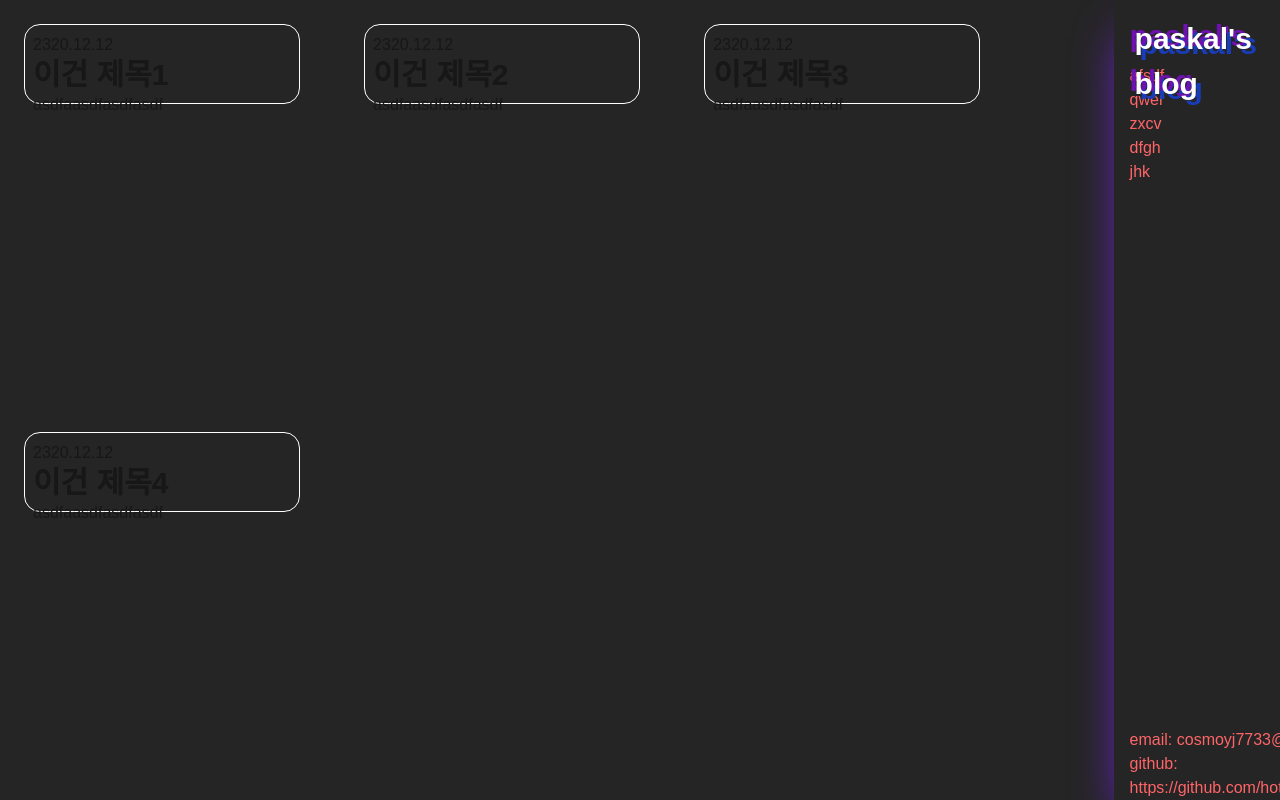
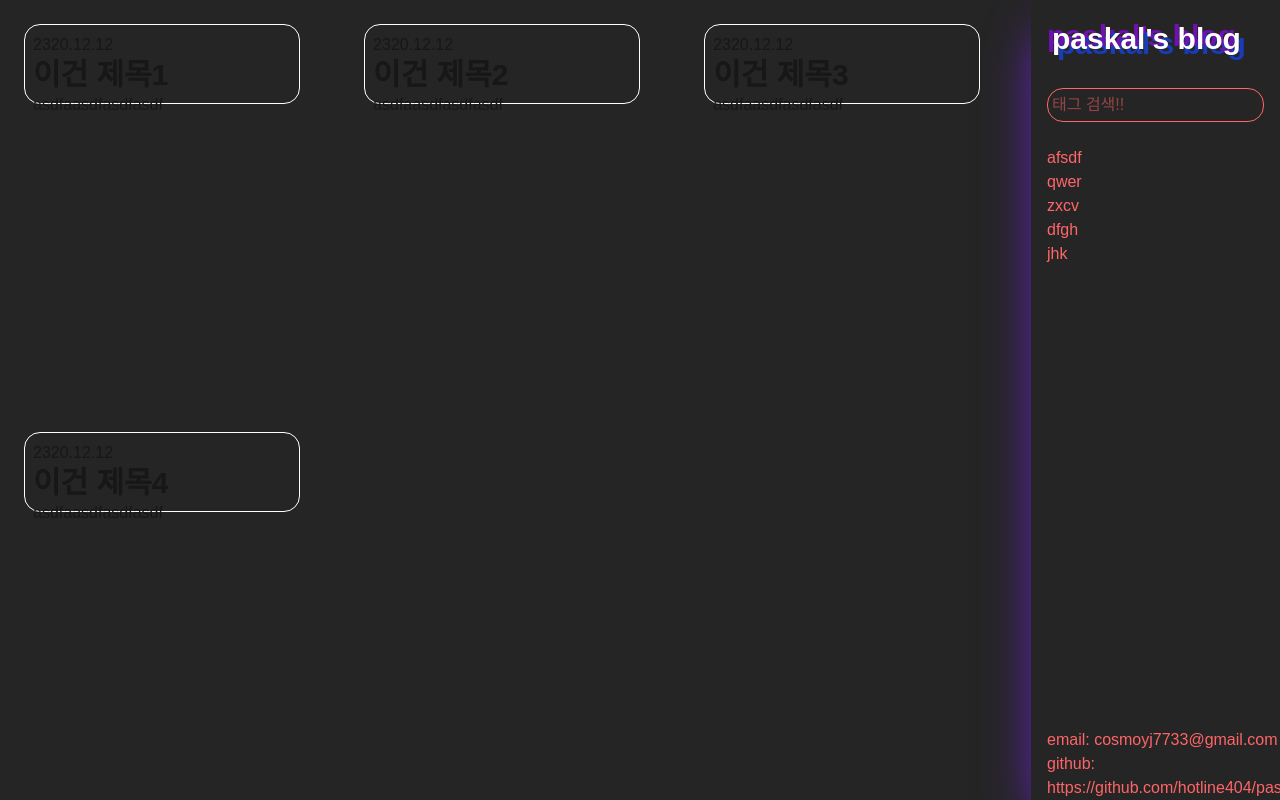
Before and after one commit to hotline404/paskal_blog, a Next.js app in the folder blog/: page /pages/listPage in a window 1280 px wide. Built offline with nearby package versions, Linux system fonts and the light colour scheme.

Commit message:
feat: header's tag Box

```diff
--- a/blog/app/pages/layout.js
+++ b/blog/app/pages/layout.js
@@ -3,7 +3,7 @@ export default function layout({ children }) {
   return (
     <div className="h-[100%] shadow-violet-600 shadow-2xl">
       {children}
-      <aside className="fixed top-0 right-0 z-40 w-[13%] h-screen transition-transform -translate-x-full sm:translate-x-0 bg-[#252525] text-red-400 shadow-violet-600 shadow-2xl p-4 ">
+      <aside className="fixed top-0 right-0 z-40 min-w-[13%] h-screen transition-transform -translate-x-full sm:translate-x-0 bg-[#252525] text-red-400 shadow-violet-600 shadow-2xl p-4 ">
         <Headers />
       </aside>
     </div>
--- a/blog/components/UI/CustomInput.jsx
+++ b/blog/components/UI/CustomInput.jsx
@@ -1,19 +1,14 @@
-"use client";
-
-import React, { useRef } from "react";
+import React from "react";
 
 //input 프레젠트 컴포넌트
-export default function CustomInput(props, ref) {
-  const inputRef = useRef();
-
+export default function CustomInput({input, onChange}, ref) {
   return (
-    <div>
+    <div className="border-red-400 border p-1 rounded-2xl">
       <input
+        className="focus:outline-none"
         ref={ref}
-        type={props.type}
-        id={props.id}
-        value={props.value}
-        onChange={props.onChange}
+        onChange={onChange}
+        {...input}
       />
     </div>
   );
--- a/blog/components/common/Headers.jsx
+++ b/blog/components/common/Headers.jsx
@@ -7,14 +7,13 @@ import TagBox from "../tagBox/TagBox";
 
 function Headers() {
   return (
-    <div className="h-screen justify-between  ">
-      <div className="">
-        <CustomLogo>paskal's blog</CustomLogo>
-      </div>
-      <TagBox />
+    <div className="h-screen relative">
+      <CustomLogo className="">paskal's blog</CustomLogo>
+      <TagBox className=""/>
       <Footers className="fixed top-0" />
     </div>
   );
 }
 
 export default Headers;
+// 야발...
--- a/blog/components/tagBox/TagBox.jsx
+++ b/blog/components/tagBox/TagBox.jsx
@@ -30,8 +30,13 @@ const dummy_data = [
 function TagBox() {
 
   return (
-    <div>
-      <CustomInput />
+    <div className='mt-18'>
+      <CustomInput input={{
+        name: "search",
+        type: "search",
+        id: "searchTag",
+        placeholder: "태그 검색!!"
+      }}/>
       <CustomButton />
       <CustomTag items={dummy_data}/>
     </div>
```
